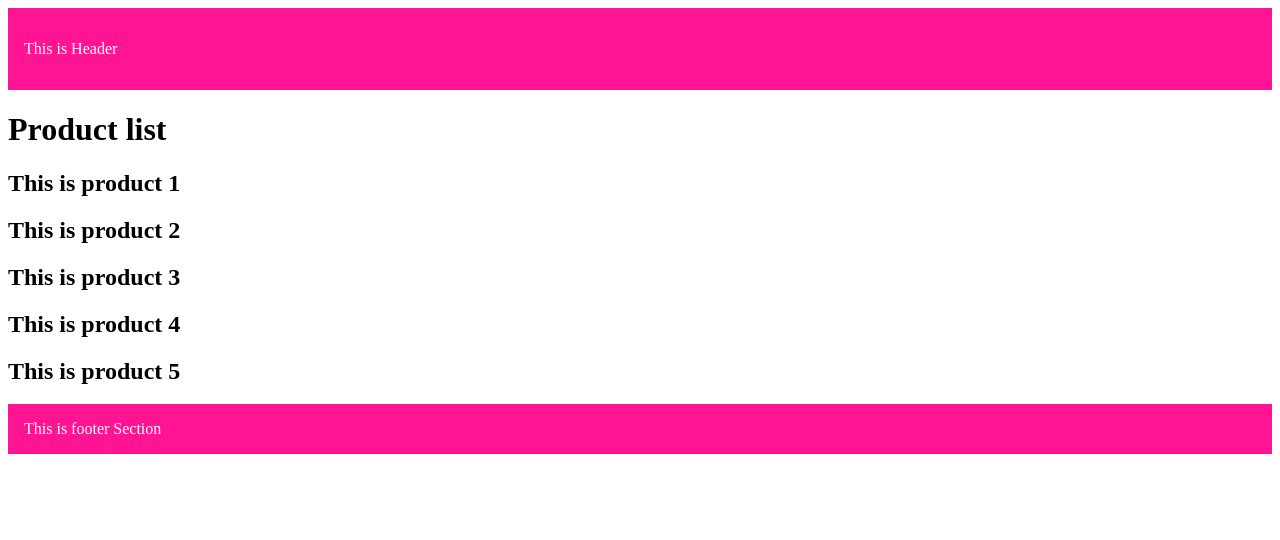
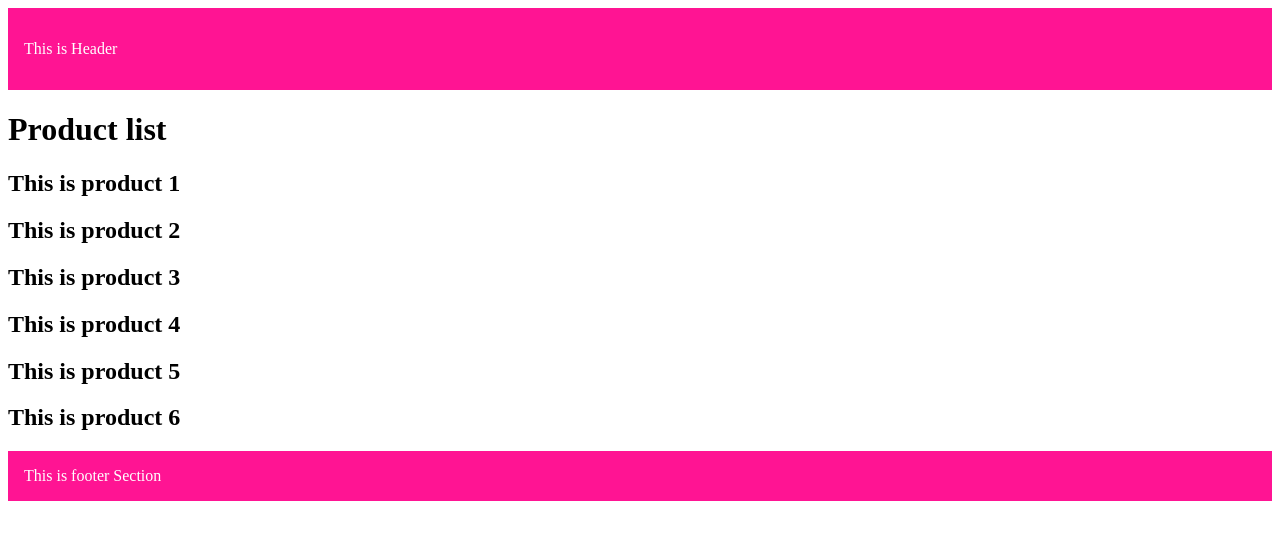
Before and after one commit to aliabbasmaryami/Nextjs, a Next.js app: page /product in a window 1280 px wide. Shown: the top 540 px of the page. Built offline with nearby package versions, Linux system fonts and the light colour scheme.

Commit message:
changes product6

```diff
--- a/src/app/product/page.tsx
+++ b/src/app/product/page.tsx
@@ -9,6 +9,8 @@ export default function (){
         <h2>This is product 3</h2>
         <h2>This is product 4</h2>
         <h2>This is product 5</h2>
+        <h2>This is product 6</h2>
+
         </>
     )
 }
```
